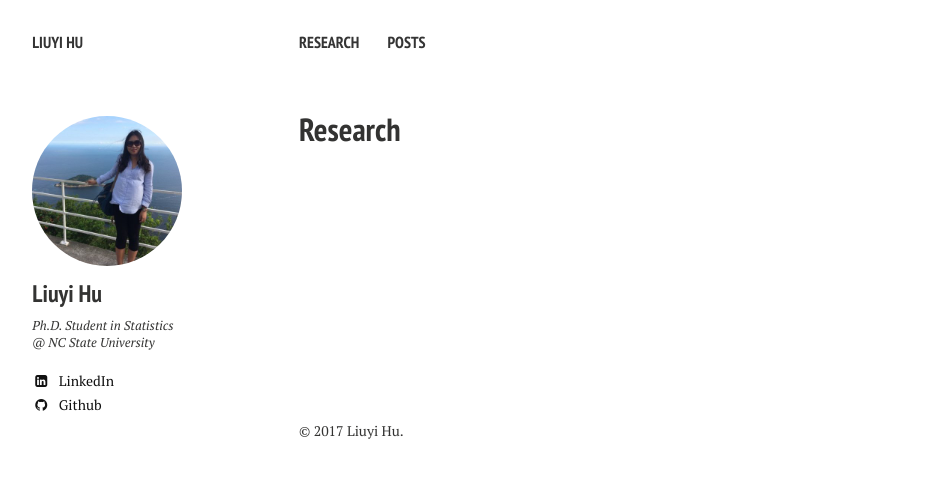
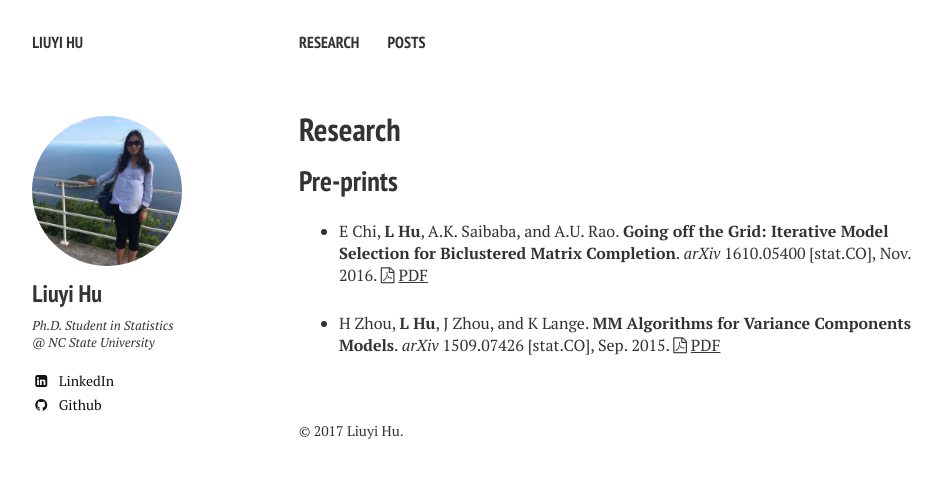
Before and after one commit to Liuyi-Hu/Liuyi-Hu.github.io, a Jekyll site: the page built from research/index.md, in a window 1280 px wide. Shown: the top 478 px of the page, without its empty margins (21-963 px from the left). Built offline with Jekyll 4.4.1, drawn with Linux system fonts in a browser that asks for light colours; nearby versions of some CDN libraries.

Commit message:
add preprints

```diff
--- a/_config.yml
+++ b/_config.yml
@@ -1,5 +1,8 @@
 # Site wide configuration
-
+# This config file is meant for settings that affect your entire site, values
+# which you are expected to set up once and rarely need to edit after that.
+# For technical reasons, this file is *NOT* reloaded automatically when you use
+# `jekyll serve`. If you change this file, please restart the server process.
 title: Liuyi Hu
 locale:           en_US
 url:
--- a/research/index.md
+++ b/research/index.md
@@ -2,3 +2,9 @@
 layout: page
 title: Research
 ---
+
+## Pre-prints
+
+*  E Chi, **L Hu**, A.K. Saibaba, and A.U. Rao. **Going off the Grid: Iterative Model Selection for Biclustered Matrix Completion**. _arXiv_ 1610.05400 [stat.CO], Nov. 2016. <i class="fa fa-file-pdf-o"></i> [PDF](https://arxiv.org/pdf/1610.05400.pdf)
+
+*  H Zhou, **L Hu**, J Zhou, and K Lange. **MM Algorithms for Variance Components Models**. _arXiv_ 1509.07426 [stat.CO], Sep. 2015. <i class="fa fa-file-pdf-o"></i> [PDF](https://arxiv.org/pdf/1509.07426.pdf)
```
